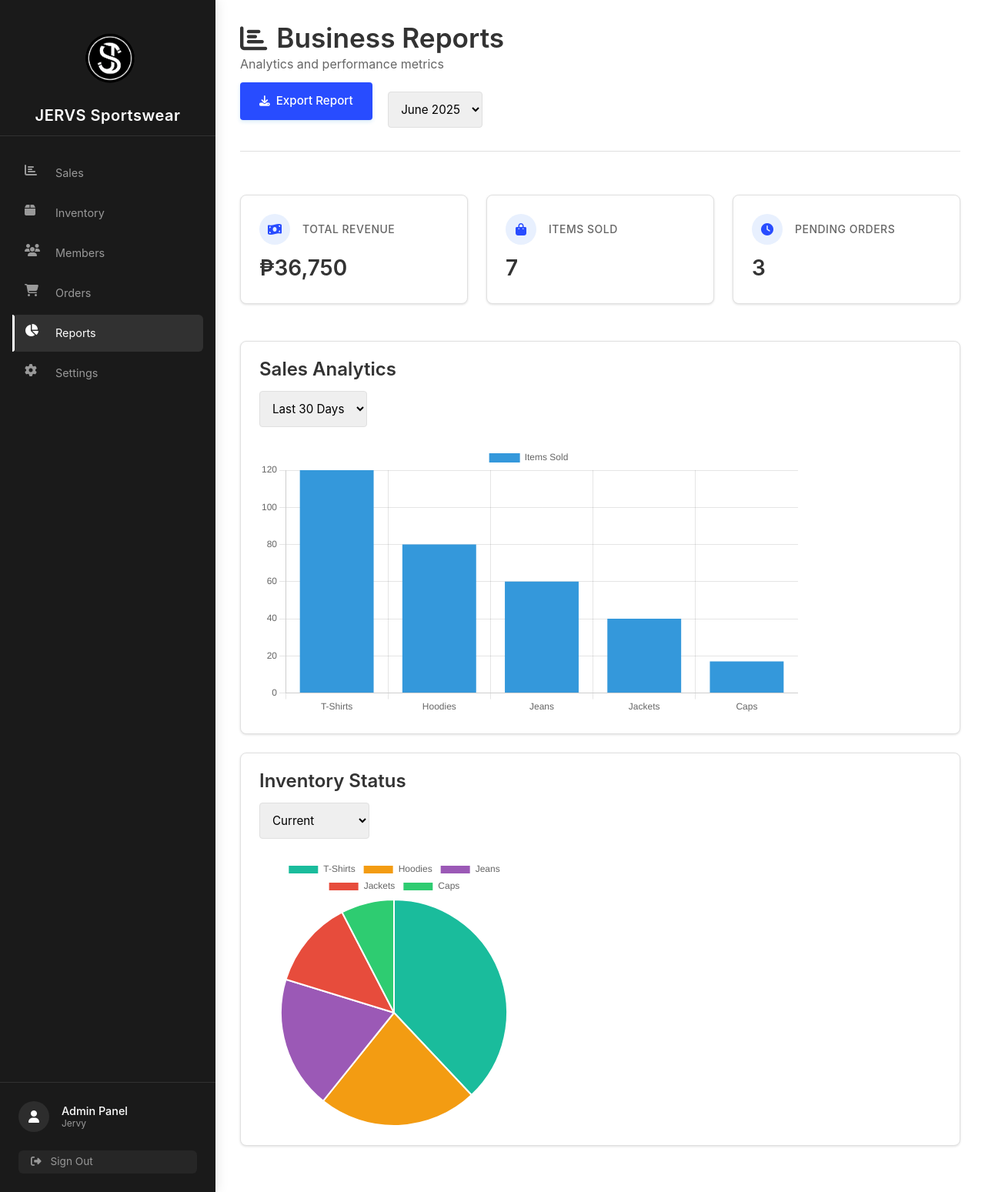
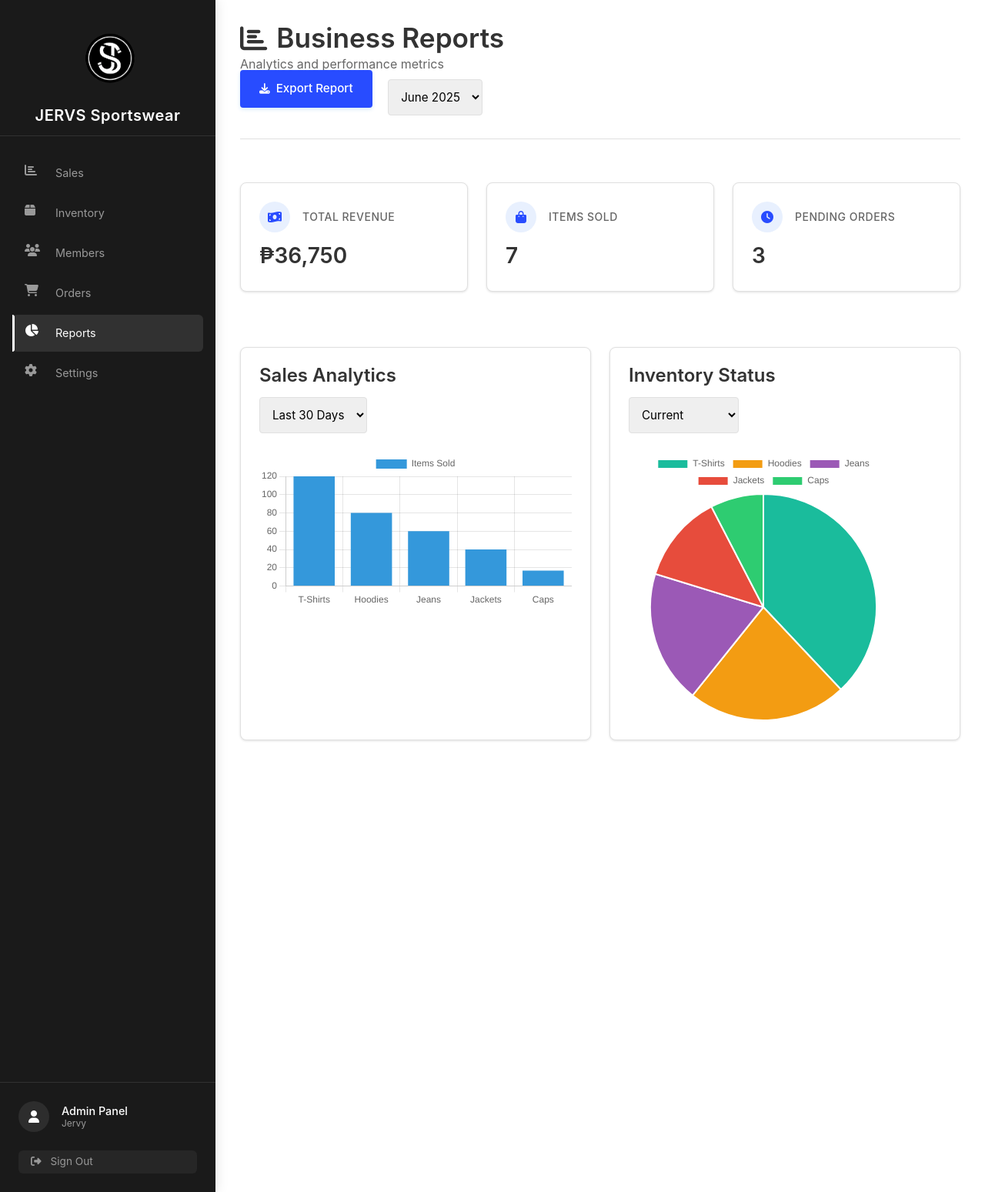
Before and after one commit to PinkOsus/JERVS-Sportwear, a PHP site: page /reports.php in a window 1280 px wide. Shown: the whole page at 77% size. Run offline with PHP 8.4, Linux system fonts and the light colour scheme; a user stored in the database is signed in; data comes from the database, SQL or seed files in the repository.

```diff
--- a/JERVS-System/View/pages/reports.php
+++ b/JERVS-System/View/pages/reports.php
@@ -13,6 +13,22 @@ include('../../Controller/sessioncheck.php');
     <link rel="stylesheet" href="../assets/stylesheet/dashboard.css">
     <link rel="icon" href="../assets/img/logo-1.png" type="image/x-icon">
     <script src="https://cdn.jsdelivr.net/npm/chart.js"></script>
+    <style>
+        .charts-row {
+            display: flex;
+            gap: 1.5rem;
+            margin-bottom: 1.5rem;
+        }
+        .chart-section {
+            flex: 1;
+            min-width: 0;
+        }
+        @media (max-width: 1200px) {
+            .charts-row {
+                flex-direction: column;
+            }
+        }
+    </style>
 </head>
 <body>
     <?php include('../parts/sidebar.php'); ?>
@@ -24,7 +40,7 @@ include('../../Controller/sessioncheck.php');
                 <div class="header-content">
                     <h1 class="dashboard-title"><i class="fas fa-chart-bar"></i> Business Reports</h1>
                     <p class="dashboard-subtitle">Analytics and performance metrics</p>
-                </div><br>
+                </div>
                 <div class="header-actions">
                     <button class="btn btn-primary">
                         <i class="fas fa-download"></i> Export Report
@@ -70,7 +86,9 @@ include('../../Controller/sessioncheck.php');
                 </div>
             </div>
 
-            <!-- Charts Section -->
+            <!-- Charts Row - Side by Side -->
+            <div class="charts-row">
+                <!-- Sales Analytics Chart -->
                 <div class="chart-section">
                     <div class="chart-header">
                         <h2 class="chart-title">Sales Analytics</h2>
@@ -84,6 +102,7 @@ include('../../Controller/sessioncheck.php');
                     </div>
                 </div>
 
+                <!-- Inventory Status Chart -->
                 <div class="chart-section">
                     <div class="chart-header">
                         <h2 class="chart-title">Inventory Status</h2>
@@ -96,6 +115,7 @@ include('../../Controller/sessioncheck.php');
                         <canvas id="pieChart"></canvas>
                     </div>
                 </div>
+            </div>
         </main>
     </div>
 
```
Lines whose indentation alone changed are shown as unchanged.
